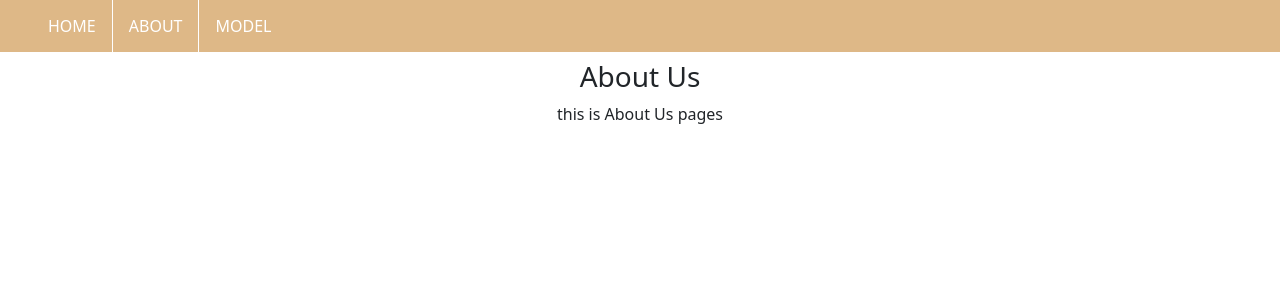
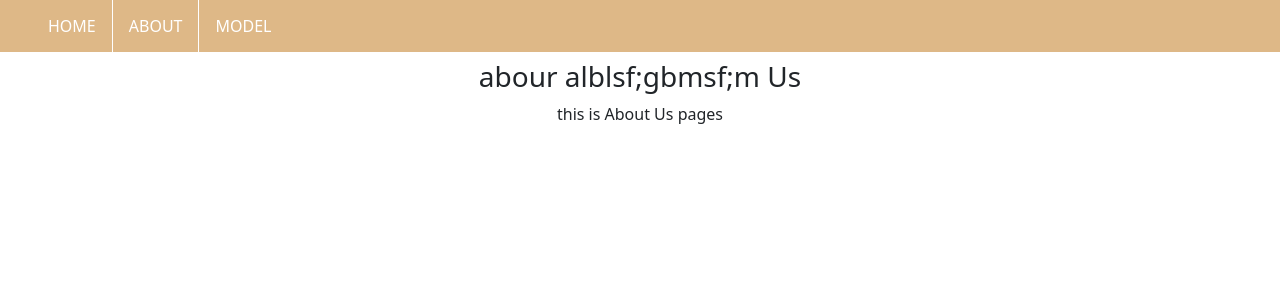
Before and after one commit to yuanyuanP/261361-Project-Software-Engineering, a Node server app: page /about in a window 1280 px wide. Shown: the top 300 px of the page. Run offline with Node 20, Linux system fonts and the light colour scheme.

Commit message:
1st commit

```diff
--- a/views/pages/about.ejs
+++ b/views/pages/about.ejs
@@ -23,7 +23,7 @@
     </div>
 
     <div class="container" style="margin-top: 60px;">
-        <h3 class="text-center">About Us</h3>
+        <h3 class="text-center">abour alblsf;gbmsf;m Us</h3>
 
         <p class="text-center">this is About Us pages</p>
 
```
